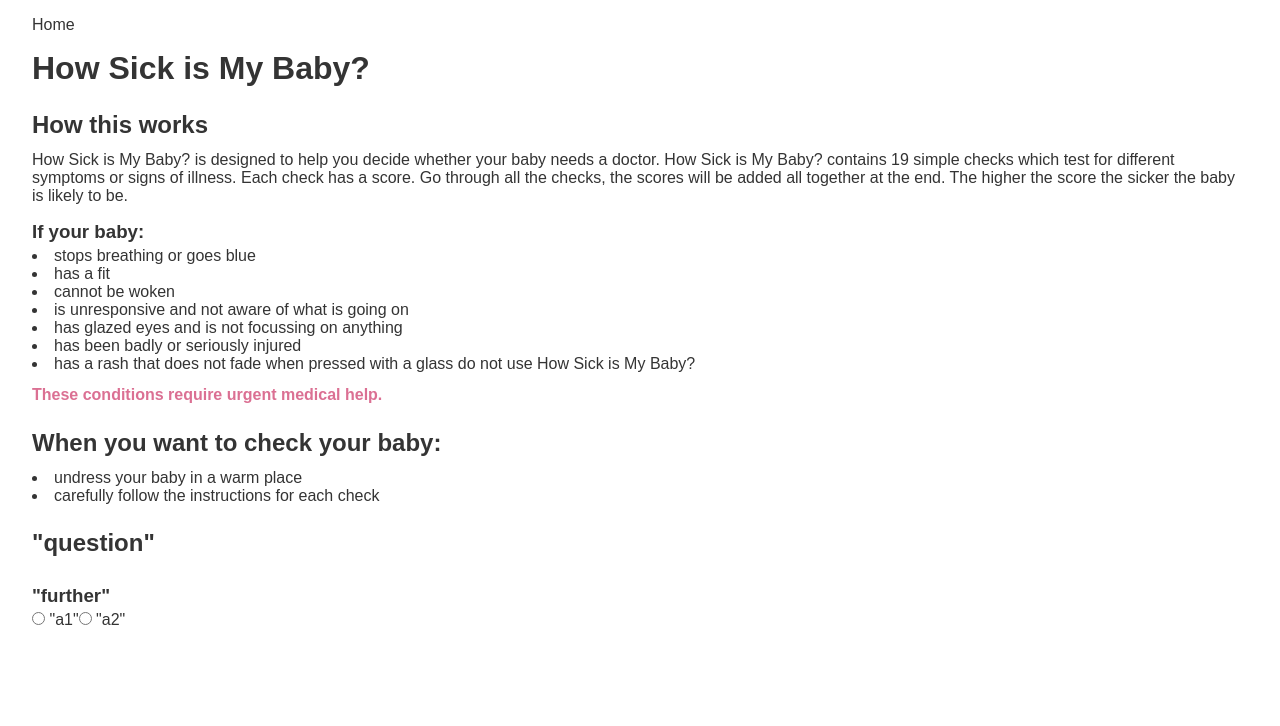
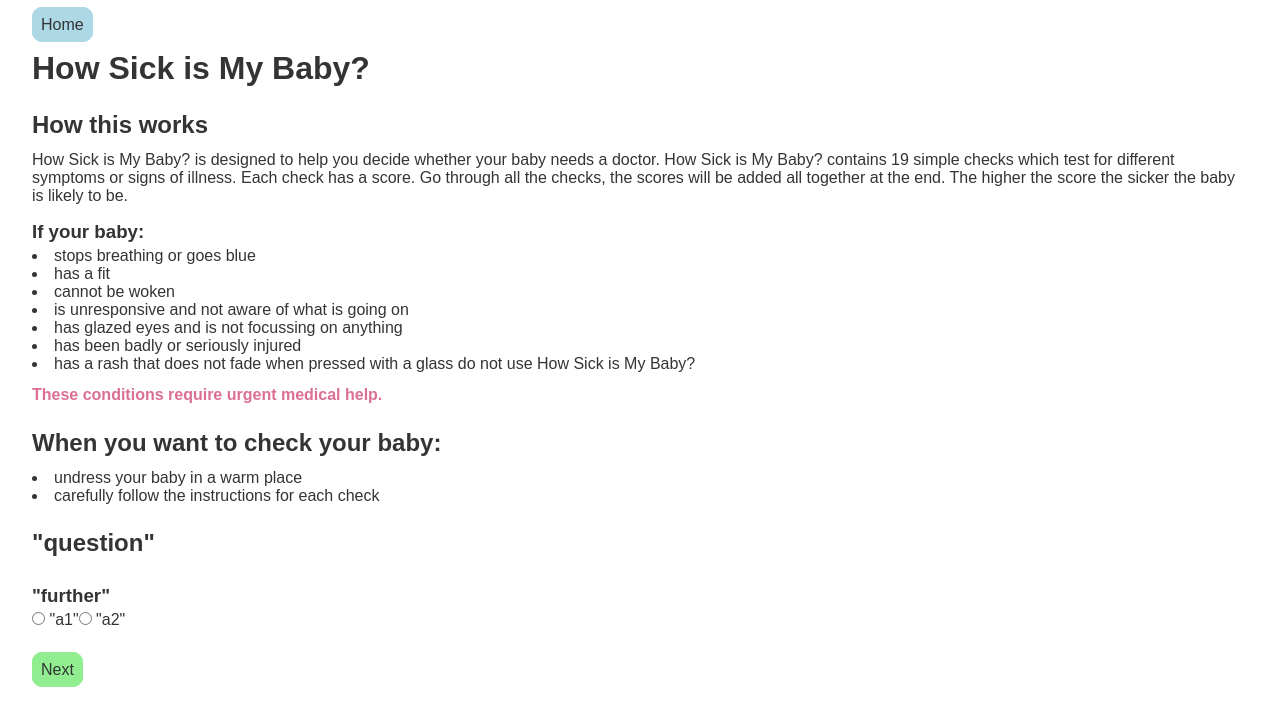
Before and after one commit to LauraPinckney/HowSickIsMyBaby, a React (Create React App) app: page / in a window 1280 px wide. Shown: the top 726 px of the page. Built offline with nearby package versions, Linux system fonts and the light colour scheme.

Commit message:
addition of next button with no functionality

```diff
--- a/src/components/TwoAnswers/TwoAnswers.jsx
+++ b/src/components/TwoAnswers/TwoAnswers.jsx
@@ -14,6 +14,9 @@ export const TwoAnswers = () => {
           <input id="answer" type="radio" name="qAnswer" /> "a2"
         </label>
       </div>
+      <div className={styles.next}>
+        <a className={styles.nextButton}>Next</a>
+      </div>
     </div>
   );
 };
--- a/src/components/TwoAnswers/TwoAnswers.module.scss
+++ b/src/components/TwoAnswers/TwoAnswers.module.scss
@@ -4,3 +4,13 @@
 .container {
   margin: 0 2em 0 2em;
 }
+
+.next {
+  padding-top: 2em;
+  &Button {
+    border: lightgreen solid 1px;
+    border-radius: 10px;
+    padding: 0.5em 0.5em;
+    background-color: lightgreen;
+  }
+}
--- a/src/components/navbar/Navbar.module.scss
+++ b/src/components/navbar/Navbar.module.scss
@@ -4,3 +4,10 @@
 .container {
   margin: 1em 2em 1em 2em;
 }
+
+.home {
+  border: lightblue solid 1px;
+  border-radius: 10px;
+  padding: 0.5em 0.5em;
+  background-color: lightblue;
+}
--- a/src/components/navbar/navbar.jsx
+++ b/src/components/navbar/navbar.jsx
@@ -4,7 +4,9 @@ import React from 'react';
 export const Navbar = () => {
   return (
     <div className={styles.container}>
-      <a href="/">Home</a>
+      <a className={styles.home} href="/">
+        Home
+      </a>
     </div>
   );
 };
```
